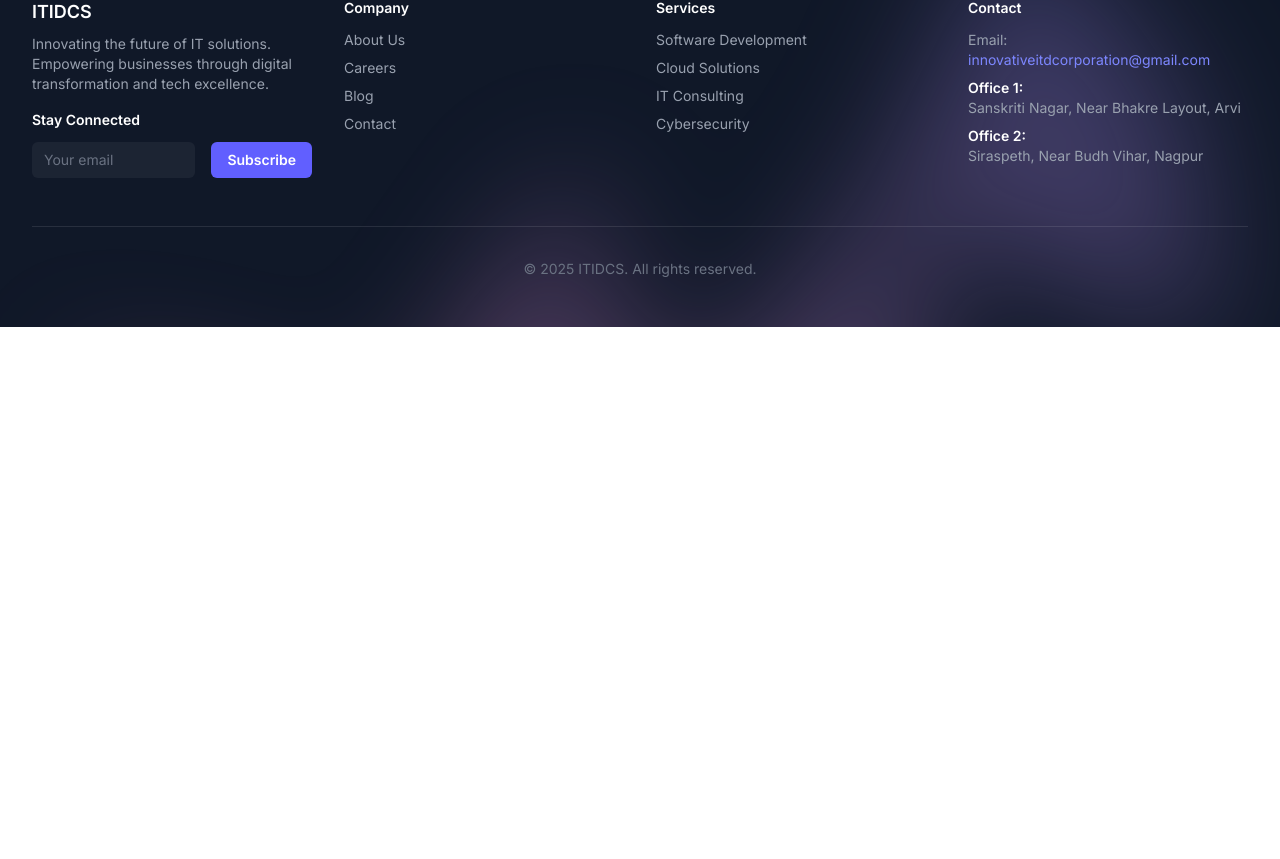
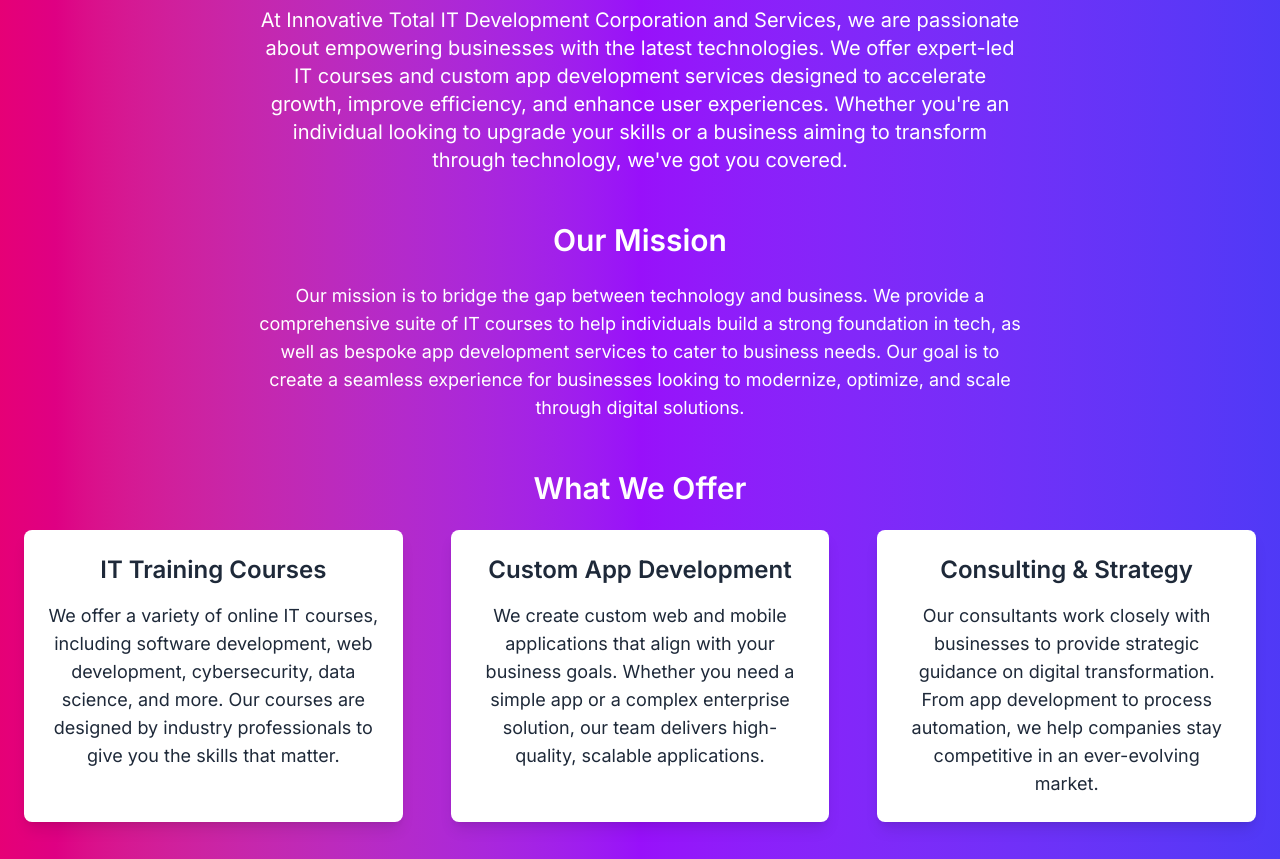
Before and after one commit to TausifM/itidcs-web, a Next.js app: page /about in a window 1280 px wide. Shown: the part 238-1097 px from the top of the page. Before the commit the page ends 800 px from the top, so only its background shows below. Built offline with nearby package versions, Linux system fonts and the light colour scheme.

Commit message:
about us page added

```diff
--- a/src/app/about/page.jsx
+++ b/src/app/about/page.jsx
@@ -7,9 +7,91 @@ export default function AboutPage() {
         title="About Us - ITIDCS"
         description="Learn more about ITIDCS and our mission to deliver top-notch IT education and digital solutions."
       />
-        <main>
-          {/* Page content here */}
-        </main>
+     <div className="bg-gradient-to-r from-pink-600 via-purple-600 to-indigo-600 text-white py-20">
+      <div className="container mx-auto px-6 text-center">
+        <h2 className="text-4xl font-extrabold mb-6">About Us</h2>
+        <p className="text-xl max-w-3xl mx-auto mb-12">
+          At Innovative Total IT Development Corporation and Services, we are passionate about empowering businesses with the latest technologies. We offer expert-led IT courses and custom app development services designed to accelerate growth, improve efficiency, and enhance user experiences. Whether you're an individual looking to upgrade your skills or a business aiming to transform through technology, we've got you covered.
+        </p>
+
+        <h3 className="text-3xl font-semibold mb-6">Our Mission</h3>
+        <p className="text-lg max-w-3xl mx-auto mb-12">
+          Our mission is to bridge the gap between technology and business. We provide a comprehensive suite of IT courses to help individuals build a strong foundation in tech, as well as bespoke app development services to cater to business needs. Our goal is to create a seamless experience for businesses looking to modernize, optimize, and scale through digital solutions.
+        </p>
+
+        <h3 className="text-3xl font-semibold mb-6">What We Offer</h3>
+        <div className="grid grid-cols-1 md:grid-cols-2 lg:grid-cols-3 gap-12">
+          <div className="bg-white text-gray-800 rounded-lg p-6 shadow-lg transform transition duration-300 hover:scale-105">
+            <dt className="text-2xl font-semibold mb-4">IT Training Courses</dt>
+            <dd className="text-lg">
+              We offer a variety of online IT courses, including software development, web development, cybersecurity, data science, and more. Our courses are designed by industry professionals to give you the skills that matter.
+            </dd>
+          </div>
+
+          <div className="bg-white text-gray-800 rounded-lg p-6 shadow-lg transform transition duration-300 hover:scale-105">
+            <dt className="text-2xl font-semibold mb-4">Custom App Development</dt>
+            <dd className="text-lg">
+              We create custom web and mobile applications that align with your business goals. Whether you need a simple app or a complex enterprise solution, our team delivers high-quality, scalable applications.
+            </dd>
+          </div>
+
+          <div className="bg-white text-gray-800 rounded-lg p-6 shadow-lg transform transition duration-300 hover:scale-105">
+            <dt className="text-2xl font-semibold mb-4">Consulting & Strategy</dt>
+            <dd className="text-lg">
+              Our consultants work closely with businesses to provide strategic guidance on digital transformation. From app development to process automation, we help companies stay competitive in an ever-evolving market.
+            </dd>
+          </div>
+
+          <div className="bg-white text-gray-800 rounded-lg p-6 shadow-lg transform transition duration-300 hover:scale-105">
+            <dt className="text-2xl font-semibold mb-4">Enterprise Solutions</dt>
+            <dd className="text-lg">
+              We specialize in developing scalable solutions that meet the needs of large organizations. Our enterprise applications are built to handle complex workflows, secure data management, and integrate with existing systems.
+            </dd>
+          </div>
+
+          <div className="bg-white text-gray-800 rounded-lg p-6 shadow-lg transform transition duration-300 hover:scale-105">
+            <dt className="text-2xl font-semibold mb-4">E-Commerce Development</dt>
+            <dd className="text-lg">
+              We help businesses build powerful e-commerce platforms with custom features, seamless payment integrations, and responsive designs to enhance the online shopping experience.
+            </dd>
+          </div>
+
+          <div className="bg-white text-gray-800 rounded-lg p-6 shadow-lg transform transition duration-300 hover:scale-105">
+            <dt className="text-2xl font-semibold mb-4">Digital Marketing</dt>
+            <dd className="text-lg">
+              In addition to IT courses and app development, we offer digital marketing services to help your business grow online. We provide SEO, social media marketing, and other strategies to boost your online presence.
+            </dd>
+          </div>
+        </div>
+
+        <h3 className="text-3xl font-semibold mt-16 mb-6">Why Choose Us?</h3>
+        <p className="text-lg max-w-3xl mx-auto mb-12">
+          At Innovative IT, we focus on delivering high-quality services with an emphasis on customer satisfaction. Here are some reasons why you should choose us:
+        </p>
+
+        <ul className="list-disc list-inside space-y-4 max-w-3xl mx-auto text-lg">
+          <li><strong>Experienced Trainers:</strong> Learn from industry experts with years of practical experience.</li>
+          <li><strong>Tailored Solutions:</strong> We create custom solutions based on your unique business needs.</li>
+          <li><strong>Affordable Pricing:</strong> Get top-quality services without breaking the bank.</li>
+          <li><strong>Fast Turnaround:</strong> We deliver results quickly without compromising quality.</li>
+          <li><strong>Continuous Support:</strong> We offer ongoing support and maintenance to ensure your success.</li>
+        </ul>
+
+        <h3 className="text-3xl font-semibold mt-16 mb-6">Let’s Build the Future Together</h3>
+        <p className="text-lg max-w-3xl mx-auto mb-12">
+          Whether you're an aspiring IT professional or a business looking to take the digital leap, we are here to guide you every step of the way. Join us today to unlock new opportunities and take your skills or business to the next level.
+        </p>
+
+        <div className="mt-8">
+          <a
+            href="/contact"
+            className="bg-indigo-600 text-white px-6 py-3 rounded-lg text-xl hover:bg-indigo-700 transition duration-300"
+          >
+            Get in Touch with Us
+          </a>
+        </div>
+      </div>
+    </div>
     </>
   );
 }
--- a/src/app/jobs/page.jsx
+++ b/src/app/jobs/page.jsx
@@ -35,7 +35,7 @@ const jobData = [
 ];
 export default function JobsPage() {
   return (
-    <div className="min-h-screen bg-gray-100 mt-20">
+    <div className="min-h-screen bg-gray-100">
       {/* Navbar with filters */}
       <nav className="bg-indigo-600 p-4">
         <div className="flex justify-between items-center max-w-7xl mx-auto">
--- a/src/app/layout.js
+++ b/src/app/layout.js
@@ -72,7 +72,7 @@ export default function RootLayout({ children }) {
     />
     <body className={inter.className}>
       <Header />
-      <div id="app" style={{ marginTop: '40px' }}> {/* Ensure the app has enough space below the header */}
+      <div id="app" style={{ marginTop: '12px' }}> {/* Ensure the app has enough space below the header */}
         {children}
       </div>
       <NewsLetter />
```
Also changed, not shown: src/app/globals.css. Lines whose indentation alone changed are shown as unchanged.
